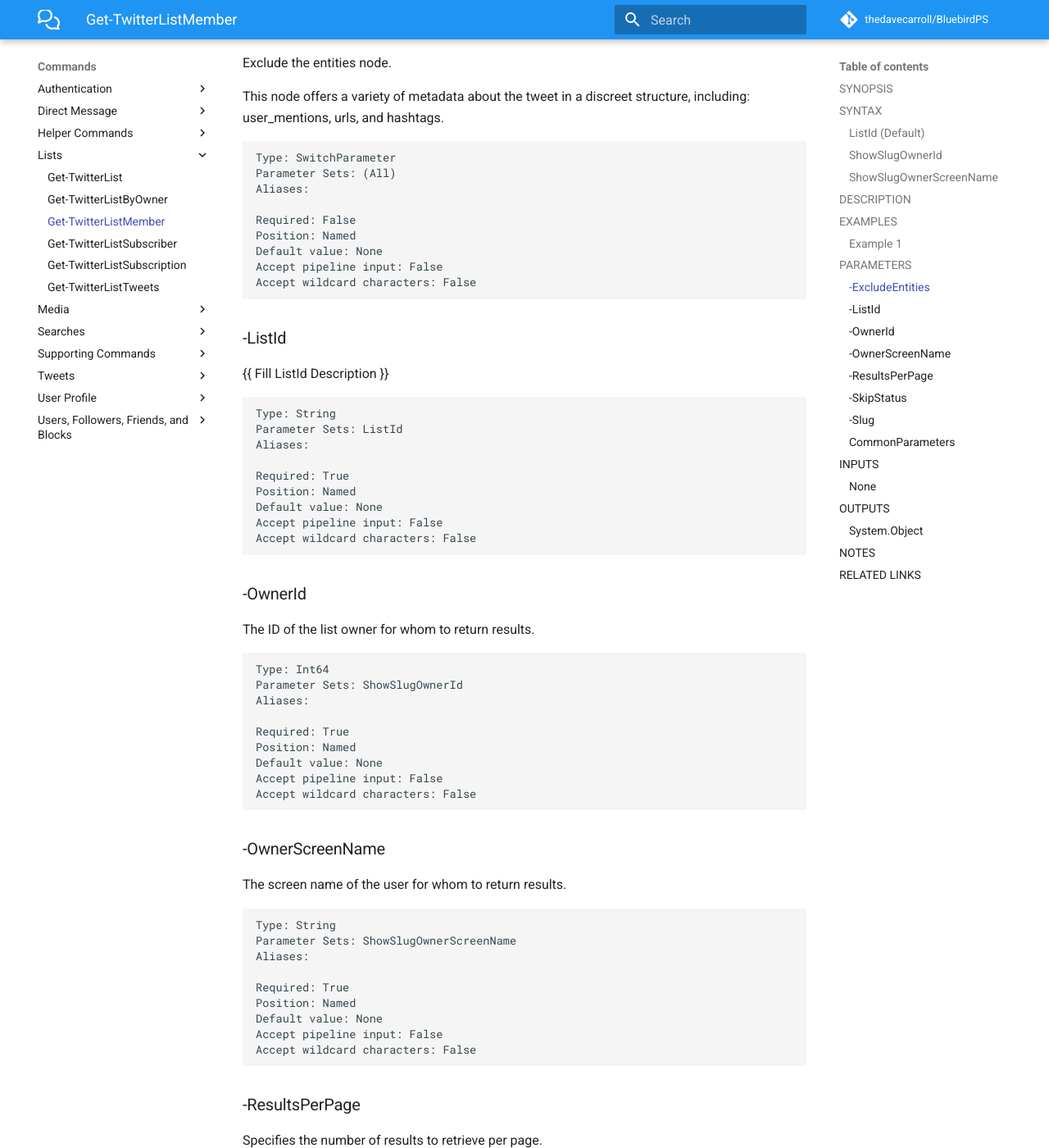
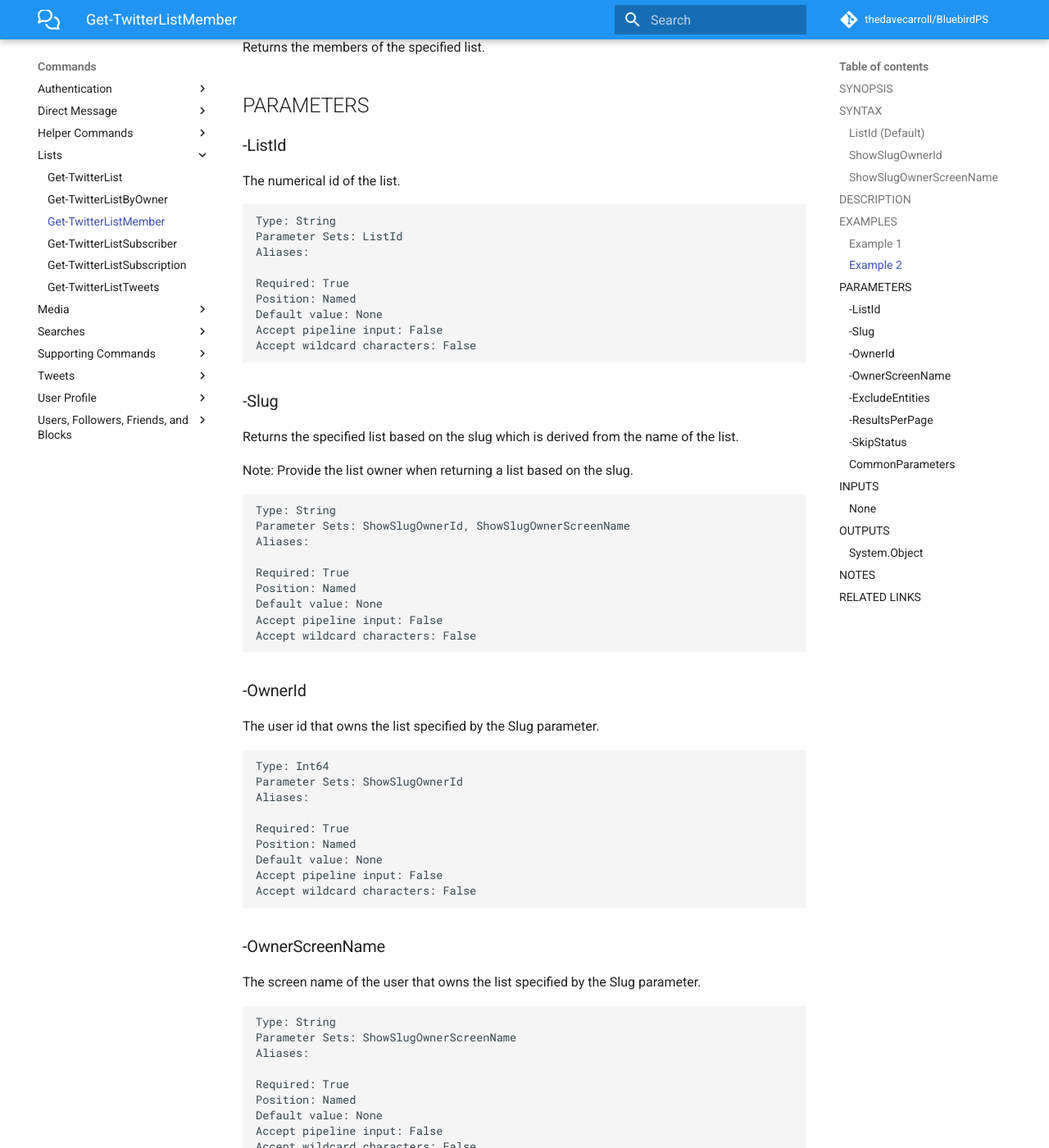
Before and after one commit to thedavecarroll/BluebirdPS, an MkDocs documentation site: the page built from docs/Lists/Get-TwitterListMember.md, in a window 1280 px wide and 1400 px high, scrolled down 1183 px. Shown: the whole window at 82% size. Built offline with MkDocs 1.6.1 and Material for MkDocs 9.7.7, drawn with Linux system fonts in a browser that asks for light colours; comment, search, counter and statistics services are not loaded; some of the changed text lies outside the part shown.

Commit message:
add list docs

````diff
--- a/docs/Lists/Get-TwitterListMember.md
+++ b/docs/Lists/Get-TwitterListMember.md
@@ -1,69 +1,65 @@
 ---
 external help file: BluebirdPS-help.xml
 Module Name: BluebirdPS
-online version: https://bluebirdps.anovelidea.org/en/latest/Get-TwitterListMember
+online version: https://bluebirdps.anovelidea.org/en/latest/Lists/Get-TwitterListMember
 schema: 2.0.0
 ---
 
 # Get-TwitterListMember
 
 ## SYNOPSIS
-{{ Fill in the Synopsis }}
+
+Returns the members of the specified list.
 
 ## SYNTAX
 
 ### ListId (Default)
-```
-Get-TwitterListMember -ListId <String> [-ResultsPerPage <Int32>] [-SkipStatus] [-ExcludeEntities]
- [<CommonParameters>]
+
+```powershell
+Get-TwitterListMember -ListId <String> [-ResultsPerPage <Int32>] [-SkipStatus] [-ExcludeEntities] [<CommonParameters>]
 ```
 
 ### ShowSlugOwnerId
-```
-Get-TwitterListMember -Slug <String> -OwnerId <Int64> [-ResultsPerPage <Int32>] [-SkipStatus]
- [-ExcludeEntities] [<CommonParameters>]
+
+```powershell
+Get-TwitterListMember -Slug <String> -OwnerId <Int64> [-ResultsPerPage <Int32>] [-SkipStatus] [-ExcludeEntities] [<CommonParameters>]
 ```
 
 ### ShowSlugOwnerScreenName
-```
-Get-TwitterListMember -Slug <String> -OwnerScreenName <String> [-ResultsPerPage <Int32>] [-SkipStatus]
- [-ExcludeEntities] [<CommonParameters>]
+
+```powershell
+Get-TwitterListMember -Slug <String> -OwnerScreenName <String> [-ResultsPerPage <Int32>] [-SkipStatus] [-ExcludeEntities] [<CommonParameters>]
 ```
 
 ## DESCRIPTION
-{{ Fill in the Description }}
+
+Returns the members of the specified list.
+
+Private list members will only be shown if the authenticated user owns the specified list.
 
 ## EXAMPLES
 
 ### Example 1
+
 ```powershell
-PS C:\> {{ Add example code here }}
+PS > Get-TwitterListMember -ListId 749356646665629696 -ExcludeEntities -SkipStatus
 ```
 
-{{ Add example description here }}
+Returns the members of the specified list, but exclude the statuses and entities node.
+
+### Example 2
+
+```powershell
+PS > Get-TwitterListMember -Slug powershell-team -OwnerScreenName powershell_team
+```
+
+Returns the members of the specified list.
 
 ## PARAMETERS
 
-### -ExcludeEntities
+### -ListId
 
-Exclude the entities node.
-
-This node offers a variety of metadata about the tweet in a discreet structure, including: user_mentions, urls, and hashtags.
-
-```yaml
-Type: SwitchParameter
-Parameter Sets: (All)
-Aliases:
-
-Required: False
-Position: Named
-Default value: None
-Accept pipeline input: False
-Accept wildcard characters: False
-```
-
-### -ListId
-{{ Fill ListId Description }}
+The numerical id of the list.
 
 ```yaml
 Type: String
@@ -77,9 +73,27 @@
 Accept wildcard characters: False
 ```
 
+### -Slug
+
+Returns the specified list based on the slug which is derived from the name of the list.
+
+Note: Provide the list owner when returning a list based on the slug.
+
+```yaml
+Type: String
+Parameter Sets: ShowSlugOwnerId, ShowSlugOwnerScreenName
+Aliases:
+
+Required: True
+Position: Named
+Default value: None
+Accept pipeline input: False
+Accept wildcard characters: False
+```
+
 ### -OwnerId
 
-The ID of the list owner for whom to return results.
+The user id that owns the list specified by the Slug parameter.
 
 ```yaml
 Type: Int64
@@ -95,7 +109,7 @@
 
 ### -OwnerScreenName
 
-The screen name of the user for whom to return results.
+The screen name of the user that owns the list specified by the Slug parameter.
 
 ```yaml
 Type: String
@@ -103,6 +117,24 @@
 Aliases:
 
 Required: True
+Position: Named
+Default value: None
+Accept pipeline input: False
+Accept wildcard characters: False
+```
+
+### -ExcludeEntities
+
+Exclude the entities node.
+
+This node offers a variety of metadata about the tweet in a discreet structure, including: user_mentions, urls, and hashtags.
+
+```yaml
+Type: SwitchParameter
+Parameter Sets: (All)
+Aliases:
+
+Required: False
 Position: Named
 Default value: None
 Accept pipeline input: False
@@ -141,21 +173,6 @@
 Accept wildcard characters: False
 ```
 
-### -Slug
-{{ Fill Slug Description }}
-
-```yaml
-Type: String
-Parameter Sets: ShowSlugOwnerId, ShowSlugOwnerScreenName
-Aliases:
-
-Required: True
-Position: Named
-Default value: None
-Accept pipeline input: False
-Accept wildcard characters: False
-```
-
 ### CommonParameters
 
 This cmdlet supports the common parameters: -Debug, -ErrorAction, -ErrorVariable, -InformationAction, -InformationVariable, -OutVariable, -OutBuffer, -PipelineVariable, -Verbose, -WarningAction, and -WarningVariable. For more information, see [about_CommonParameters](http://go.microsoft.com/fwlink/?LinkID=113216).
@@ -172,4 +189,16 @@
 
 ## RELATED LINKS
 
-[Online Version](https://bluebirdps.anovelidea.org/en/latest/Get-TwitterListMember)
+[Online Version](https://bluebirdps.anovelidea.org/en/latest/Lists/Get-TwitterListMember)
+
+[Online Version](https://bluebirdps.anovelidea.org/en/latest/Lists/Get-TwitterListByOwner)
+
+[Get-TwitterList](https://bluebirdps.anovelidea.org/en/latest/Lists/Get-TwitterList)
+
+[Get-TwitterListSubscriber](https://bluebirdps.anovelidea.org/en/latest/Lists/Get-TwitterListSubscriber)
+
+[Get-TwitterListSubscription](https://bluebirdps.anovelidea.org/en/latest/Lists/Get-TwitterListSubscription)
+
+[Get-TwitterListTweets](https://bluebirdps.anovelidea.org/en/latest/Lists/Get-TwitterListTweets)
+
+[Api Reference - GET lists/members](https://developer.twitter.com/en/docs/twitter-api/v1/accounts-and-users/create-manage-lists/api-reference/get-lists-members)
````
Also changed, not shown: docs/Lists/Get-TwitterList.md (+103 -63 lines), docs/Lists/Get-TwitterListByOwner.md (+27 -8 lines).
